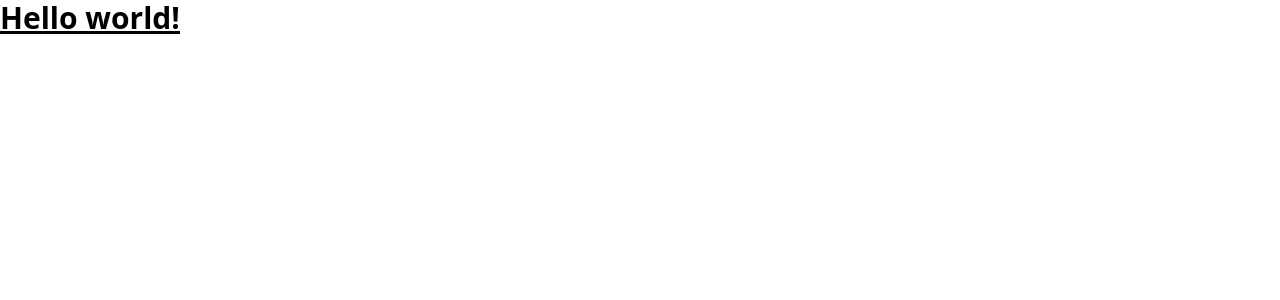
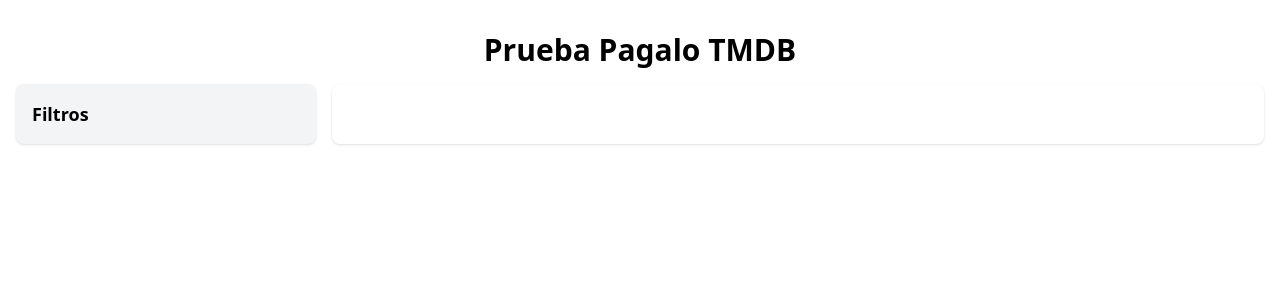
Before and after one commit to JoseMarkos/PRUEBA_PAGALO_JOSE_BAILON, an Angular app: page / in a window 1280 px wide. Shown: the top 300 px of the page. Built offline with nearby package versions, Linux system fonts and the light colour scheme.

Commit message:
prepar el layout

```diff
--- a/src/app/app.component.html
+++ b/src/app/app.component.html
@@ -1,8 +1,18 @@
 <style>
 </style>
 
-<h1 class="text-3xl font-bold underline">
-  Hello world!
+<h1 class="text-3xl font-bold text-center pt-8">
+  Prueba Pagalo TMDB
 </h1>
+<section class="container m-auto grid grid-cols-12 gap-4 p-4">
+  <!-- Columna de filtros -->
+  <aside class="col-span-3 bg-gray-100 p-4 rounded-lg shadow">
+    <h2 class="text-lg font-semibold">Filtros</h2>
+    <!-- Agrega aquí los filtros -->
+  </aside>
 
-<router-outlet />
+  <!-- Columna de contenido -->
+  <main class="col-span-9 bg-white p-4 rounded-lg shadow">
+    <router-outlet></router-outlet>
+  </main>
+</section>
```
